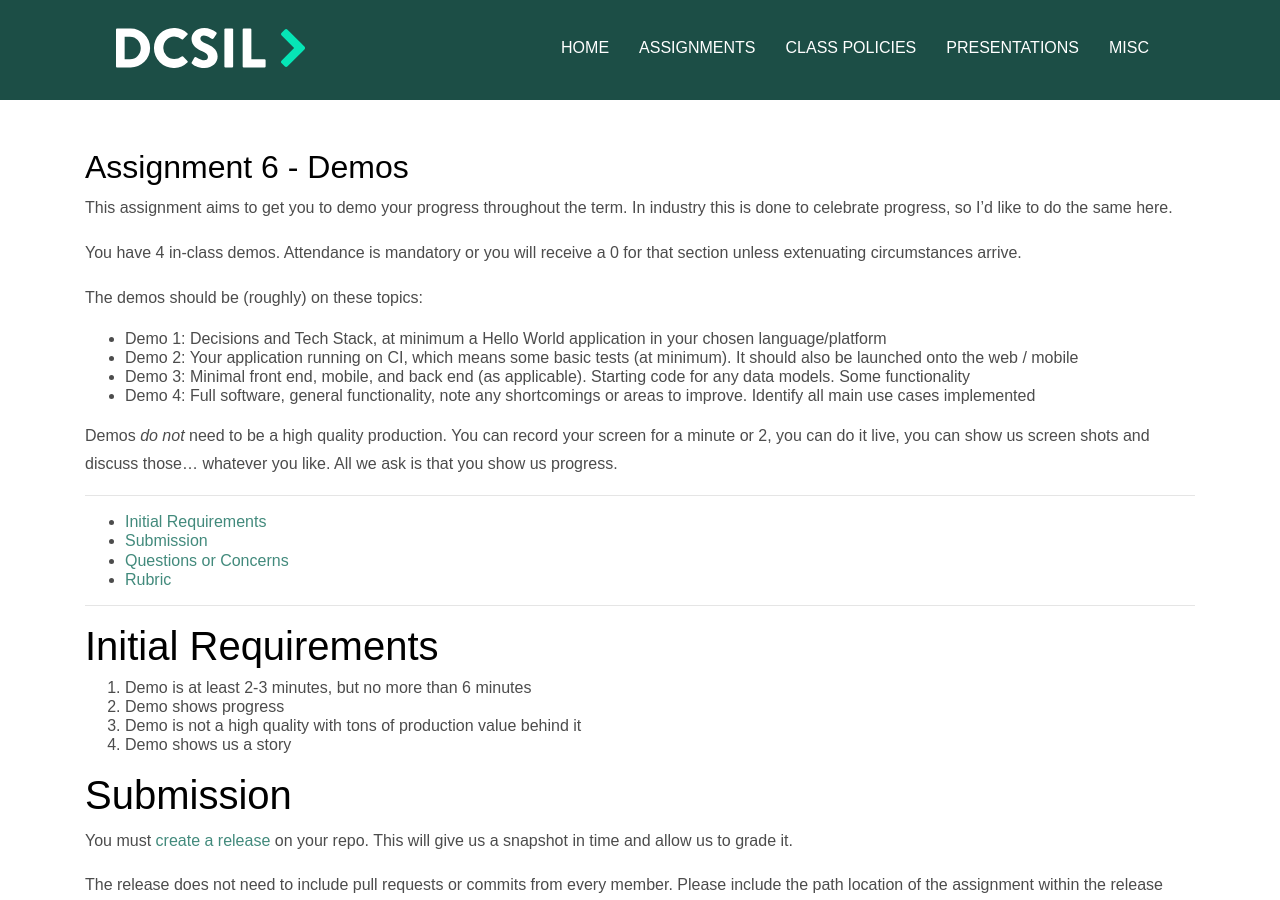
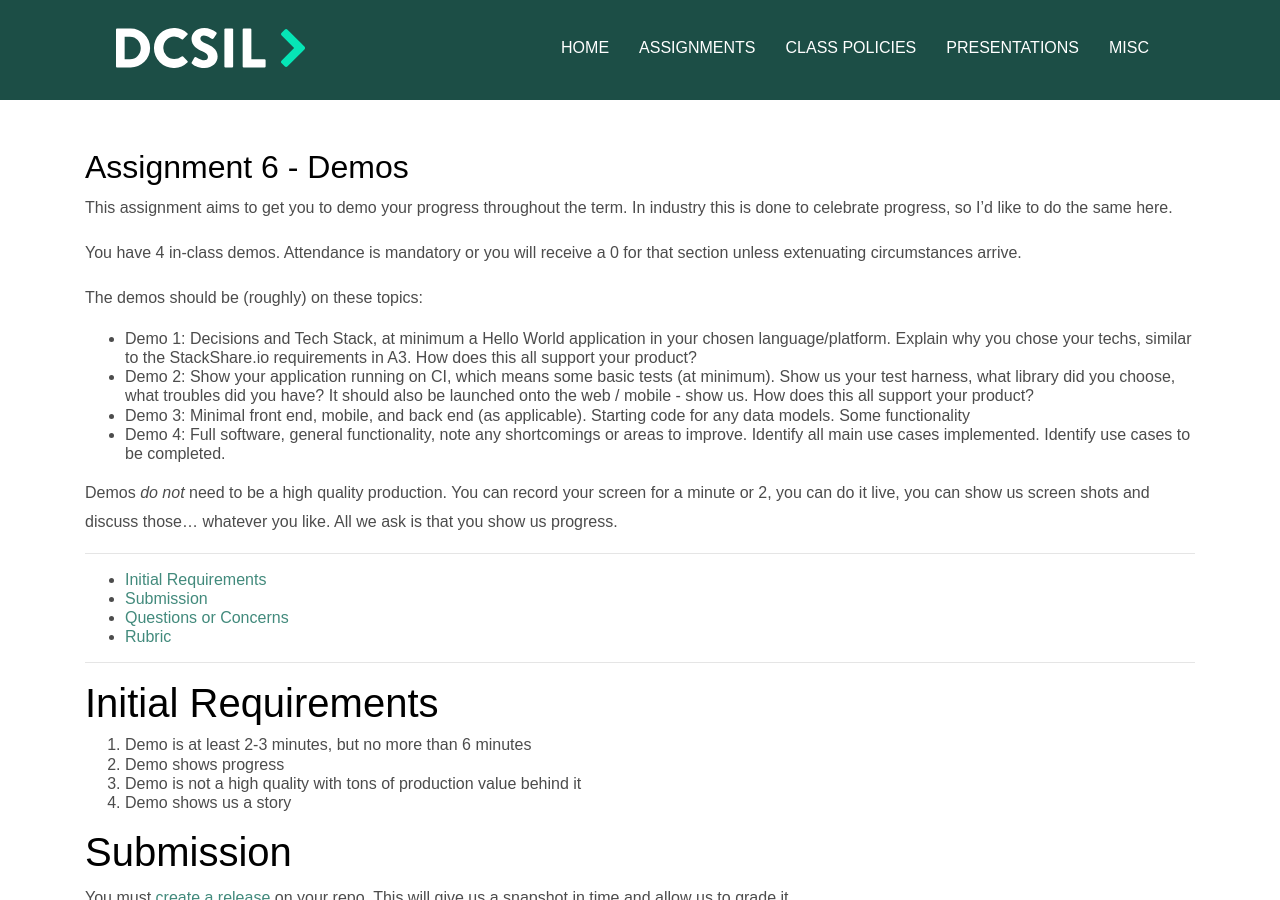
Before and after one commit to dcsil/CSC491, a Jekyll site: the page built from assignments/a6.md, in a window 1280 px wide and 900 px high. Built offline with Jekyll 4.4.1, drawn with Linux system fonts in a browser that asks for light colours; our own code applies the rules of GitHub Pages for plain Markdown files.

Commit message:
Update a6.md

```diff
--- a/assignments/a6.md
+++ b/assignments/a6.md
@@ -7,10 +7,10 @@
 
 The demos should be (roughly) on these topics:
 
-- Demo 1: Decisions and Tech Stack, at minimum a Hello World application in your chosen language/platform
-- Demo 2: Your application running on CI, which means some basic tests (at minimum). It should also be launched onto the web / mobile
+- Demo 1: Decisions and Tech Stack, at minimum a Hello World application in your chosen language/platform. Explain why you chose your techs, similar to the StackShare.io requirements in A3. How does this all support your product?
+- Demo 2: Show your application running on CI, which means some basic tests (at minimum). Show us your test harness, what library did you choose, what troubles did you have? It should also be launched onto the web / mobile - show us. How does this all support your product?
 - Demo 3: Minimal front end, mobile, and back end (as applicable). Starting code for any data models. Some functionality
-- Demo 4: Full software, general functionality, note any shortcomings or areas to improve. Identify all main use cases implemented
+- Demo 4: Full software, general functionality, note any shortcomings or areas to improve. Identify all main use cases implemented. Identify use cases to be completed.
 
 Demos _do not_ need to be a high quality production. You can record your screen for a minute or 2, you can do it live, you can show us screen shots and discuss those... whatever you like. All we ask is that you show us progress.
 
```
